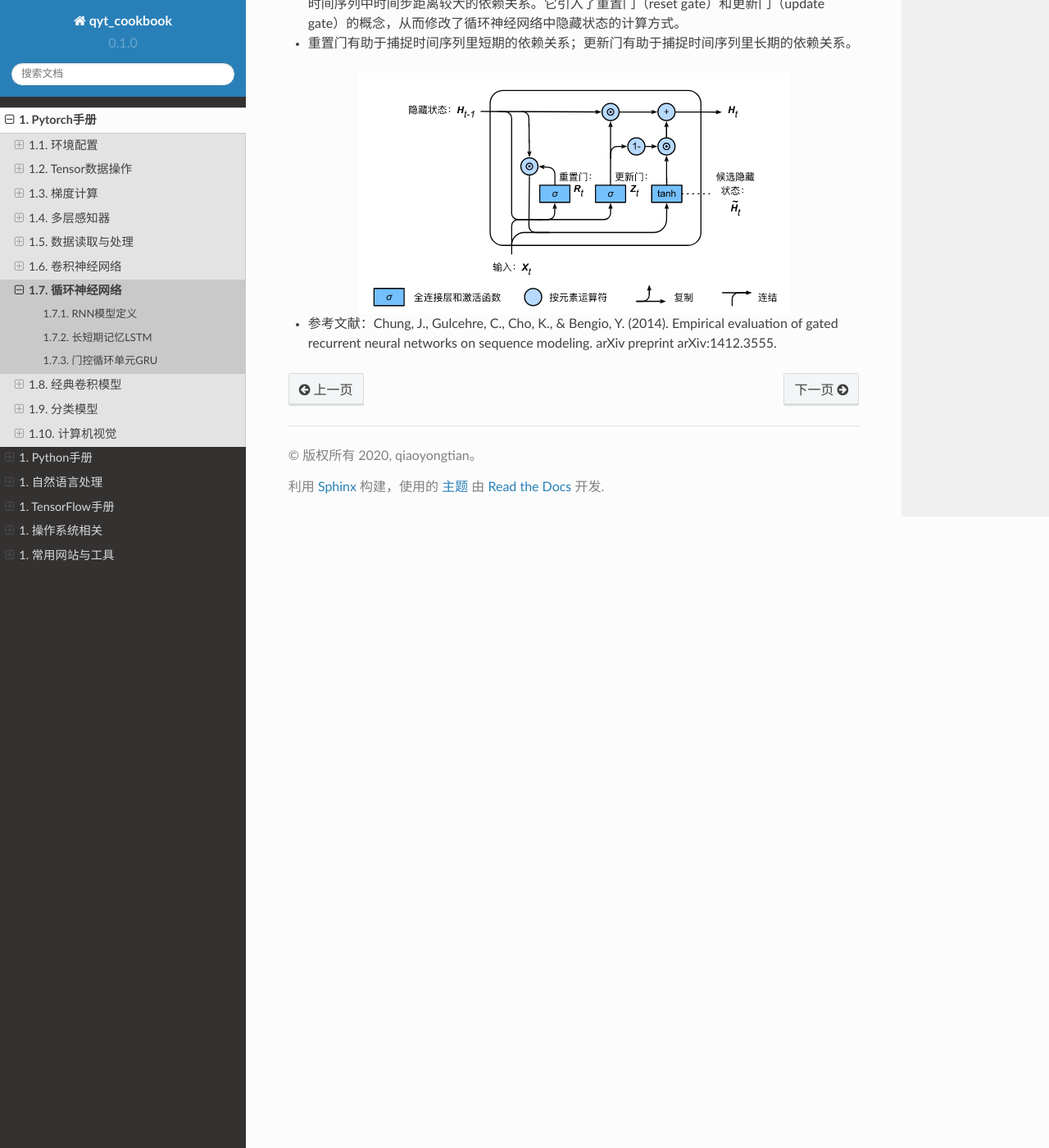
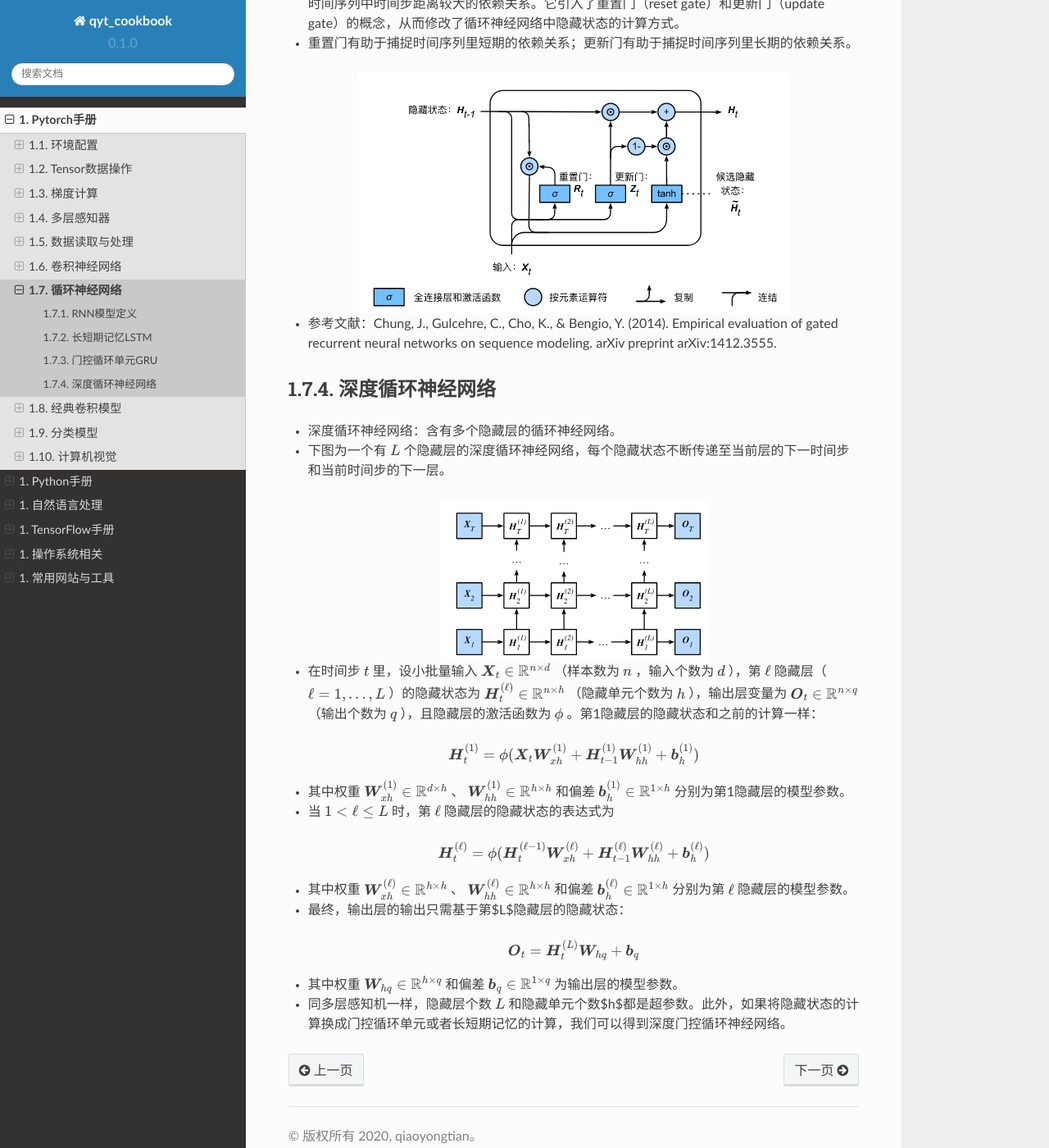
Before and after one commit to q759729997/qyt_cookbook, a Sphinx documentation site: the page built from qyt_cookbook/source/pytorch/rnn.rst, in a window 1280 px wide and 1400 px high, scrolled down 4895 px. Shown: the whole window at 82% size. Built offline with Sphinx 7.4.7 and the Read the Docs theme 2.0.0, drawn with Linux system fonts in a browser that asks for light colours.

Commit message:
深度循环神经网络

```diff
--- a/qyt_cookbook/source/pytorch/rnn.rst
+++ b/qyt_cookbook/source/pytorch/rnn.rst
@@ -131,3 +131,38 @@ RNN模型定义
     :align: center
 
 - 参考文献：Chung, J., Gulcehre, C., Cho, K., & Bengio, Y. (2014). Empirical evaluation of gated recurrent neural networks on sequence modeling. arXiv preprint arXiv:1412.3555.
+
+深度循环神经网络
+######################
+
+- 深度循环神经网络：含有多个隐藏层的循环神经网络。
+- 下图为一个有 :math:`L` 个隐藏层的深度循环神经网络，每个隐藏状态不断传递至当前层的下一时间步和当前时间步的下一层。
+
+.. image:: ./rnn.assets/deep_rnn_20200329094708.png
+    :alt:
+    :align: center
+
+- 在时间步 :math:`t` 里，设小批量输入 :math:`\boldsymbol{X}_t \in \mathbb{R}^{n \times d}` （样本数为 :math:`n` ，输入个数为 :math:`d` ），第 :math:`\ell` 隐藏层（ :math:`\ell=1,\ldots,L` ）的隐藏状态为 :math:`\boldsymbol{H}_t^{(\ell)}  \in \mathbb{R}^{n \times h}` （隐藏单元个数为 :math:`h` ），输出层变量为 :math:`\boldsymbol{O}_t \in \mathbb{R}^{n \times q}` （输出个数为 :math:`q` ），且隐藏层的激活函数为 :math:`\phi` 。第1隐藏层的隐藏状态和之前的计算一样：
+
+.. math::
+
+	\boldsymbol{H}_t^{(1)} = \phi(\boldsymbol{X}_t \boldsymbol{W}_{xh}^{(1)} + \boldsymbol{H}_{t-1}^{(1)} \boldsymbol{W}_{hh}^{(1)}  + \boldsymbol{b}_h^{(1)})
+
+
+- 其中权重 :math:`\boldsymbol{W}_{xh}^{(1)} \in \mathbb{R}^{d \times h}` 、 :math:`\boldsymbol{W}_{hh}^{(1)} \in \mathbb{R}^{h \times h}` 和偏差  :math:`\boldsymbol{b}_h^{(1)} \in \mathbb{R}^{1 \times h}` 分别为第1隐藏层的模型参数。
+- 当 :math:`1 < \ell \leq L` 时，第 :math:`\ell` 隐藏层的隐藏状态的表达式为
+
+.. math::
+
+	\boldsymbol{H}_t^{(\ell)} = \phi(\boldsymbol{H}_t^{(\ell-1)} \boldsymbol{W}_{xh}^{(\ell)} + \boldsymbol{H}_{t-1}^{(\ell)} \boldsymbol{W}_{hh}^{(\ell)}  + \boldsymbol{b}_h^{(\ell)})
+
+
+- 其中权重 :math:`\boldsymbol{W}_{xh}^{(\ell)} \in \mathbb{R}^{h \times h}` 、 :math:`\boldsymbol{W}_{hh}^{(\ell)} \in \mathbb{R}^{h \times h}` 和偏差  :math:`\boldsymbol{b}_h^{(\ell)} \in \mathbb{R}^{1 \times h}` 分别为第 :math:`\ell` 隐藏层的模型参数。
+- 最终，输出层的输出只需基于第$L$隐藏层的隐藏状态：
+
+.. math::
+
+	\boldsymbol{O}_t = \boldsymbol{H}_t^{(L)} \boldsymbol{W}_{hq} + \boldsymbol{b}_q
+
+- 其中权重 :math:`\boldsymbol{W}_{hq} \in \mathbb{R}^{h \times q}` 和偏差 :math:`\boldsymbol{b}_q \in \mathbb{R}^{1 \times q}` 为输出层的模型参数。
+- 同多层感知机一样，隐藏层个数 :math:`L` 和隐藏单元个数$h$都是超参数。此外，如果将隐藏状态的计算换成门控循环单元或者长短期记忆的计算，我们可以得到深度门控循环神经网络。
```
Also changed, not shown: qyt_cookbook/source/pytorch/rnn.assets/deep_rnn_20200329094708.png (added).
